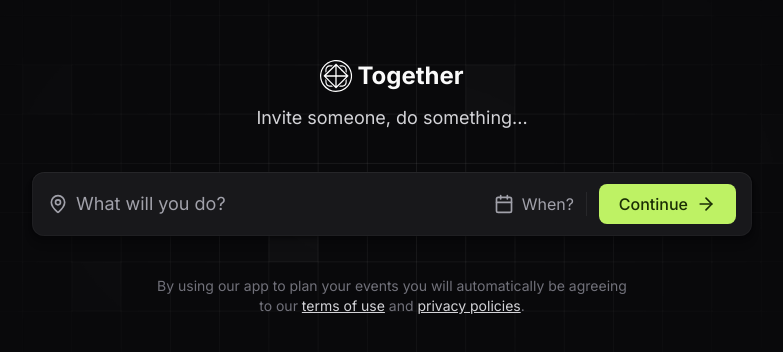
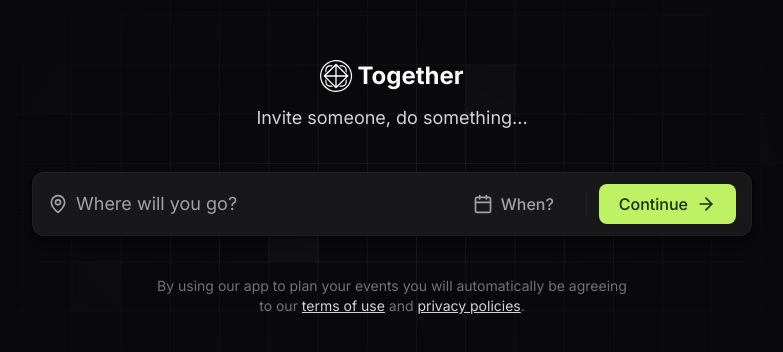
Before and after one commit to AlexandreDresch/Together, a React (Vite) app: page / in a window 1280 px wide. Shown: the part 212-564 px from the top of the page, without its empty margins (248-1031 px from the left). Built offline with nearby package versions, Linux system fonts and the light colour scheme.

Commit message:
feat: ensure event details are selected

```diff
--- a/src/components/modals/confirm-event-modal.tsx
+++ b/src/components/modals/confirm-event-modal.tsx
@@ -6,11 +6,15 @@ import Modal from "../shared/modal";
 interface ConfirmEventModalProps {
   closeConfirmEventModal: () => void;
   createEvent: (e: FormEvent<HTMLFormElement>) => void;
+  setOwnerName: (name: string) => void;
+  setOwnerEmail: (email: string) => void;
 }
 
 export default function ConfirmEventModal({
   closeConfirmEventModal,
   createEvent,
+  setOwnerName,
+  setOwnerEmail,
 }: ConfirmEventModalProps) {
   return (
     <Modal
@@ -28,6 +32,7 @@ export default function ConfirmEventModal({
             name="user"
             placeholder="Your name"
             className="flex-1 bg-transparent text-lg outline-none placeholder:text-zinc-400"
+            onChange={(e) => setOwnerName(e.target.value)}
           />
         </div>
 
@@ -38,6 +43,7 @@ export default function ConfirmEventModal({
             name="email"
             placeholder="example@example.com"
             className="flex-1 bg-transparent text-lg outline-none placeholder:text-zinc-400"
+            onChange={(e) => setOwnerEmail(e.target.value)}
           />
         </div>
 
@@ -46,57 +52,5 @@ export default function ConfirmEventModal({
         </Button>
       </form>
     </Modal>
-    // <div className="fixed inset-0 flex items-center justify-center bg-black/60">
-    //   <div className="w-[640px] space-y-5 rounded-xl bg-zinc-900 px-6 py-5 shadow-shape">
-    //     <div className="space-y-2">
-    //       <div className="flex items-center justify-between">
-    //         <h2 className="text-lg font-semibold">Confirm event</h2>
-
-    //         <button
-    //           type="button"
-    //           className="text-zinc-400 hover:text-zinc-300"
-    //           onClick={closeConfirmEventModal}
-    //         >
-    //           <X className="size-5" />
-    //         </button>
-    //       </div>
-
-    //       <p className="text-left text-sm text-zinc-400">
-    //         To confirm the creation of the{" "}
-    //         <span className="font-semibold text-zinc-100">Trip</span> event from{" "}
-    //         <span className="font-semibold text-zinc-100">
-    //           August 14 to 16, 2024
-    //         </span>
-    //         , fill in your details below.
-    //       </p>
-    //     </div>
-
-    //     <form onSubmit={createEvent} className="space-y-3">
-    //       <div className="flex h-14 items-center justify-between gap-2 rounded-lg border-zinc-800 bg-zinc-950 px-2.5">
-    //         <UserIcon className="size-5 text-zinc-400" />
-    //         <input
-    //           type="text"
-    //           name="user"
-    //           placeholder="Your name"
-    //           className="flex-1 bg-transparent text-lg outline-none placeholder:text-zinc-400"
-    //         />
-    //       </div>
-
-    //       <div className="flex h-14 items-center justify-between gap-2 rounded-lg border-zinc-800 bg-zinc-950 px-2.5">
-    //         <AtSignIcon className="size-5 text-zinc-400" />
-    //         <input
-    //           type="email"
-    //           name="email"
-    //           placeholder="example@example.com"
-    //           className="flex-1 bg-transparent text-lg outline-none placeholder:text-zinc-400"
-    //         />
-    //       </div>
-
-    //       <Button type="submit" size="full">
-    //         <span>Confirm</span>
-    //       </Button>
-    //     </form>
-    //   </div>
-    // </div>
   );
 }
--- a/src/components/steps/destination-and-date-step.tsx
+++ b/src/components/steps/destination-and-date-step.tsx
@@ -9,20 +9,26 @@ import { useState } from "react";
 import { DateRange, DayPicker } from "react-day-picker";
 import "react-day-picker/dist/style.css";
 import Modal from "../shared/modal";
+import { format } from "date-fns";
 
 interface DestinationAndDateStepProps {
   isGuestsInputOpen: boolean;
   closeGuestsInput: () => void;
   openGuestsInput: () => void;
+  setDestination: (destination: string) => void;
+  selectedDays: DateRange | undefined;
+  setSelectedDays: (days: DateRange | undefined) => void;
 }
 
 export default function DestinationAndDateStep({
   closeGuestsInput,
   isGuestsInputOpen,
   openGuestsInput,
+  setDestination,
+  selectedDays,
+  setSelectedDays,
 }: DestinationAndDateStepProps) {
   const [isDatePickerOpen, setIsDatePickerOpen] = useState(false);
-  const [selectedDays, setSelectedDays] = useState<DateRange | undefined>();
 
   function openDatePicker() {
     setIsDatePickerOpen(true);
@@ -32,26 +38,34 @@ export default function DestinationAndDateStep({
     setIsDatePickerOpen(false);
   }
 
+  const displayedDate =
+    selectedDays && selectedDays.from && selectedDays.to
+      ? format(selectedDays.from, "'From 'd', 'LLL").concat(
+          format(selectedDays.to, "' to 'd', 'LLL"),
+        )
+      : null;
+
   return (
     <div className="flex h-16 items-center gap-3 rounded-xl bg-zinc-900 px-4 shadow-shape">
       <div className="flex flex-1 items-center gap-2">
         <MapPinIcon className="size-5 text-zinc-400" />
         <input
           type="text"
-          placeholder="What will you do?"
+          placeholder="Where will you go?"
           className="flex-1 bg-transparent text-lg outline-none placeholder:text-zinc-400"
           disabled={isGuestsInputOpen}
+          onChange={(e) => setDestination(e.target.value)}
         />
       </div>
 
-      <button
-        className="flex items-center gap-2 text-left text-zinc-400"
+      <Button
+        variant="tertiary"
         disabled={isGuestsInputOpen}
         onClick={openDatePicker}
       >
         <Calendar className="size-5" />
-        <span>When?</span>
-      </button>
+        <span>{displayedDate || "When?"}</span>
+      </Button>
 
       <Modal
         isOpen={isDatePickerOpen}
@@ -62,7 +76,6 @@ export default function DestinationAndDateStep({
           mode="range"
           selected={selectedDays}
           onSelect={setSelectedDays}
-
         />
       </Modal>
 
--- a/src/pages/create-event/index.tsx
+++ b/src/pages/create-event/index.tsx
@@ -6,6 +6,7 @@ import InviteGuestsModal from "../../components/modals/invite-guests-modal";
 import ConfirmEventModal from "../../components/modals/confirm-event-modal";
 import DestinationAndDateStep from "../../components/steps/destination-and-date-step";
 import InviteGuestsStep from "../../components/steps/invite-guests-step";
+import { DateRange } from "react-day-picker";
 
 export default function CreateEventPage() {
   const navigate = useNavigate();
@@ -13,6 +14,11 @@ export default function CreateEventPage() {
   const [isGuestsInputOpen, setIsGuestsInputOpen] = useState(false);
   const [isGuestsModalOpen, setIsGuestsModalOpen] = useState(false);
   const [isConfirmEventModalOpen, setIsConfirmEventModalOpen] = useState(false);
+
+  const [selectedDays, setSelectedDays] = useState<DateRange | undefined>();
+  const [destination, setDestination] = useState("");
+  const [ownerName, setOwnerName] = useState("");
+  const [ownerEmail, setOwnerEmail] = useState("");
   const [emailsToInvite, setEmailsToInvite] = useState<string[]>([]);
 
   function openGuestsInput() {
@@ -59,6 +65,15 @@ export default function CreateEventPage() {
 
   function createEvent(e: FormEvent<HTMLFormElement>) {
     e.preventDefault();
+
+    console.log({
+      ownerName,
+      ownerEmail,
+      destination,
+      selectedDays,
+      emailsToInvite,
+    })
+
     navigate("/dashboard/123");
   }
 
@@ -81,6 +96,9 @@ export default function CreateEventPage() {
             closeGuestsInput={closeGuestsInput}
             isGuestsInputOpen={isGuestsInputOpen}
             openGuestsInput={openGuestsInput}
+            setDestination={setDestination}
+            selectedDays={selectedDays}
+            setSelectedDays={setSelectedDays}
           />
 
           {isGuestsInputOpen && (
@@ -118,6 +136,8 @@ export default function CreateEventPage() {
           <ConfirmEventModal
             closeConfirmEventModal={closeConfirmEventModal}
             createEvent={createEvent}
+            setOwnerName={setOwnerName}
+            setOwnerEmail={setOwnerEmail}
           />
         )}
       </div>
```
